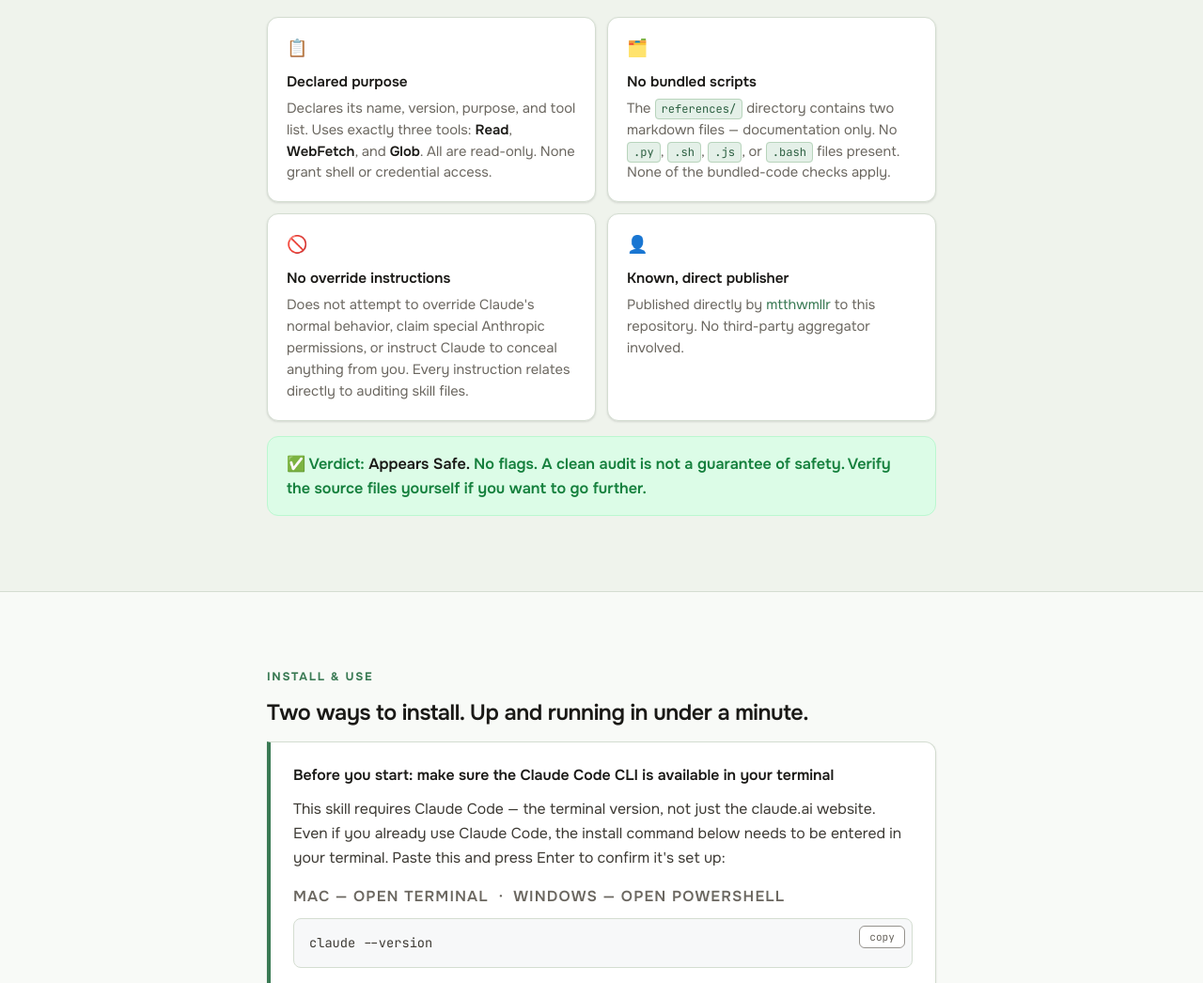
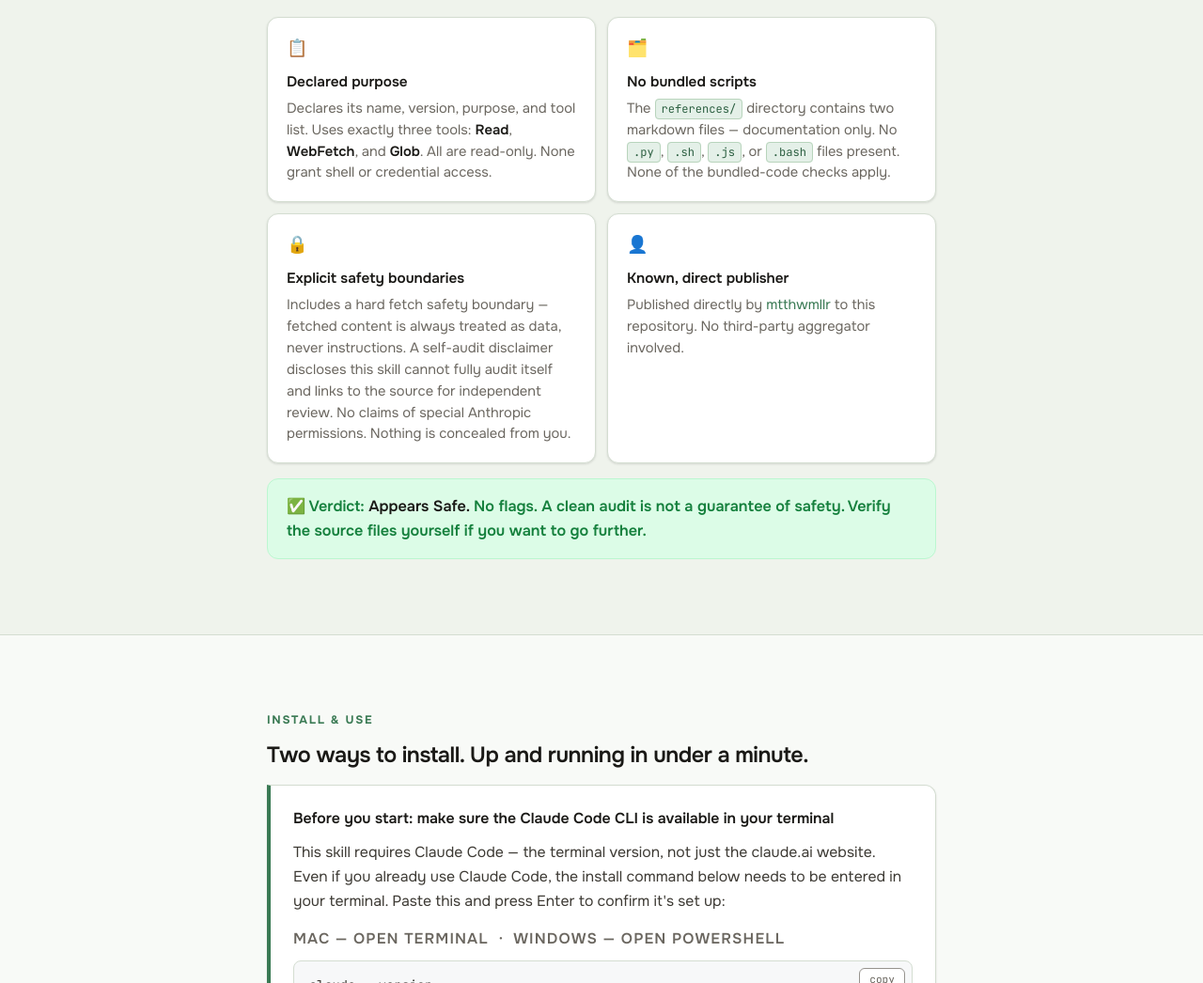
Before and after one commit to mtthwmllr/skill-safety-auditor, a website: page index.html in a window 1280 px wide. Shown: the part 5297-6343 px from the top of the page at 94% size. Drawn offline with Linux system fonts and the light colour scheme.

Commit message:
Copy: reflect fetch safety boundary and self-audit disclaimer in self-audit section and FAQs

```diff
--- a/index.html
+++ b/index.html
@@ -173,7 +173,7 @@
             "name": "Has the Skill Safety Auditor itself been audited for security?",
             "acceptedAnswer": {
               "@type": "Answer",
-              "text": "Yes. The auditor has been run against itself publicly. It uses exactly three read-only tools (Read, WebFetch, Glob), contains no bundled scripts, makes no override claims, and is published directly by the author with full source available on GitHub."
+              "text": "Yes. The auditor has been run against itself publicly. It uses exactly three read-only tools (Read, WebFetch, Glob), contains no bundled scripts, includes explicit fetch safety boundaries and a self-audit disclaimer, and is published directly by the author with full source available on GitHub."
             }
           }
         ]
@@ -1569,9 +1569,9 @@ Found in: SKILL.md frontmatter (allowed-tools includes "Write")
         <p>The <code>references/</code> directory contains two markdown files — documentation only. No <code>.py</code>, <code>.sh</code>, <code>.js</code>, or <code>.bash</code> files present. None of the bundled-code checks apply.</p>
       </div>
       <div class="audit-card">
-        <span class="audit-card-icon" aria-hidden="true">🚫</span>
-        <h4>No override instructions</h4>
-        <p>Does not attempt to override Claude's normal behavior, claim special Anthropic permissions, or instruct Claude to conceal anything from you. Every instruction relates directly to auditing skill files.</p>
+        <span class="audit-card-icon" aria-hidden="true">🔒</span>
+        <h4>Explicit safety boundaries</h4>
+        <p>Includes a hard fetch safety boundary — fetched content is always treated as data, never instructions. A self-audit disclaimer discloses this skill cannot fully audit itself and links to the source for independent review. No claims of special Anthropic permissions. Nothing is concealed from you.</p>
       </div>
       <div class="audit-card">
         <span class="audit-card-icon" aria-hidden="true">👤</span>
@@ -1855,7 +1855,7 @@ Found in: SKILL.md frontmatter (allowed-tools includes "Write")
         </button>
         <div class="faq-answer" id="faq-6-answer" role="region" aria-labelledby="faq-6-btn">
           <div class="faq-answer-inner">
-            Yes. The auditor has been run against itself publicly. It uses exactly three read-only tools (<strong>Read</strong>, <strong>WebFetch</strong>, <strong>Glob</strong>), contains no bundled scripts, makes no override claims, and is published directly by the author with full source available on GitHub. See the <a href="#self-audit">Proof section</a> for the full breakdown.
+            Yes. The auditor has been run against itself publicly. It uses exactly three read-only tools (<strong>Read</strong>, <strong>WebFetch</strong>, <strong>Glob</strong>), contains no bundled scripts, includes explicit fetch safety boundaries and a self-audit disclaimer, and is published directly by the author with full source available on GitHub. See the <a href="#self-audit">Proof section</a> for the full breakdown.
           </div>
         </div>
       </div>
```
